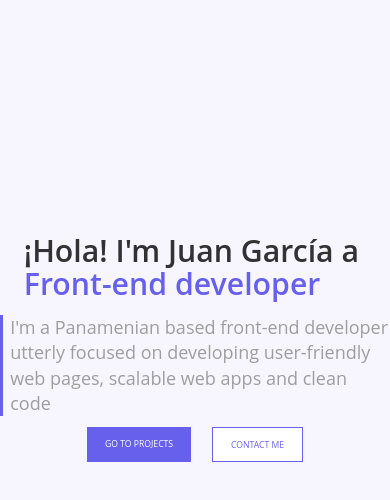
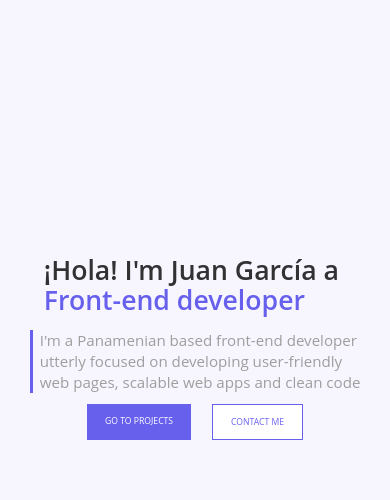
Before and after one commit to juancarax/portfolio, a Gatsby site: page / in a window 390 px wide. Shown: the part 58-558 px from the top of the page. Built offline with nearby package versions, Linux system fonts and the light colour scheme; Gatsby itself is replaced by a stand-in of ours.

Commit message:
Fixed font size header section

```diff
--- a/src/components/header-section/header-section.styles.scss
+++ b/src/components/header-section/header-section.styles.scss
@@ -26,6 +26,9 @@
     @media only screen and (max-width: 800px) {
       font-size: 2.5rem;
     }
+    @media only screen and (max-width: 400px) {
+      font-size: 2.1rem;
+    }
   }
   h1 {
     font-size: 3.8rem;
@@ -36,6 +39,9 @@
     @media only screen and (max-width: 800px) {
       font-size: 4.2rem;
       margin-left: -1rem;
+    }
+    @media only screen and (max-width: 800px) {
+      font-size: 3.7rem;
     }
   }
   span {
```
